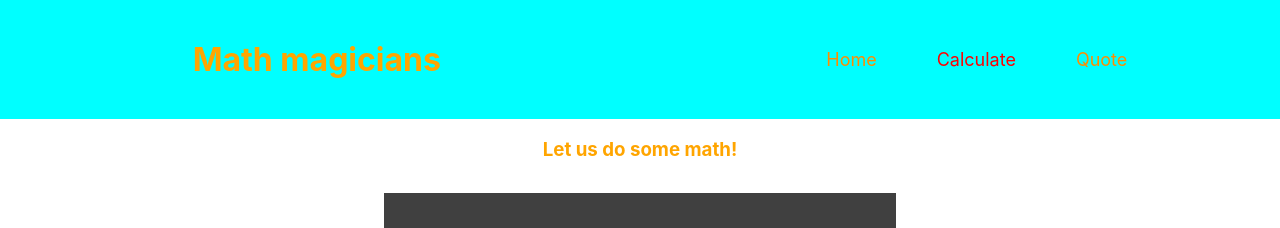
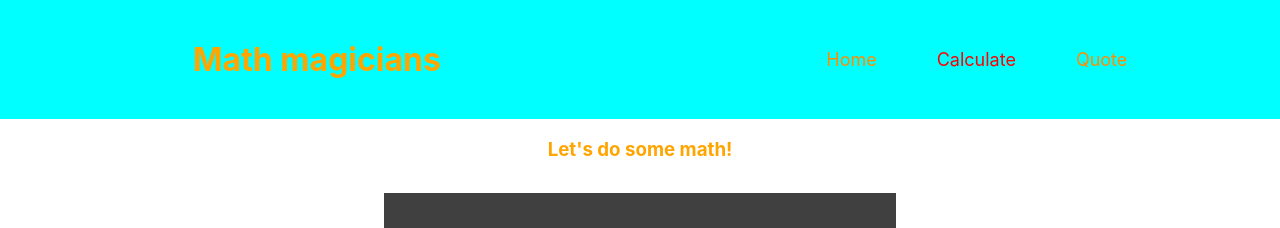
Before and after one commit to VaheStepanyan100/math-magicians, a React (Create React App) app: page /calculate in a window 1280 px wide. Shown: the top 228 px of the page. Built offline with nearby package versions, Linux system fonts and the light colour scheme.

Commit message:
Update text

```diff
--- a/src/routes/Calculate.js
+++ b/src/routes/Calculate.js
@@ -3,7 +3,7 @@ import Calculator from '../components/Calculator';
 export default function Calculate() {
   return (
     <div className="calculate-page">
-      <h3>Let us do some math!</h3>
+      <h3>Let&apos;s do some math!</h3>
       <Calculator />
     </div>
   );
```
